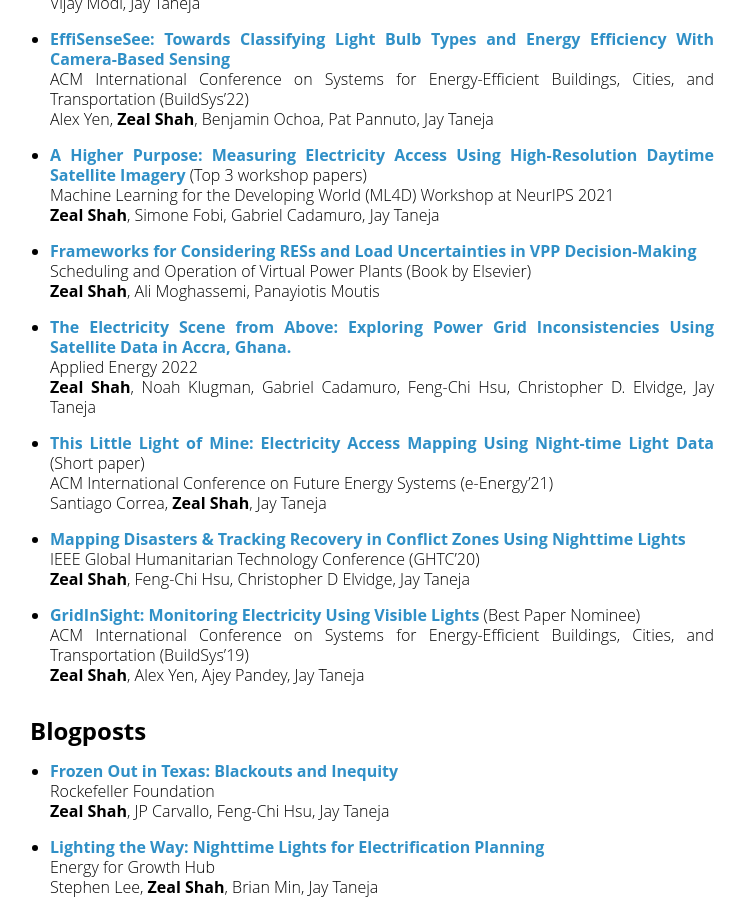
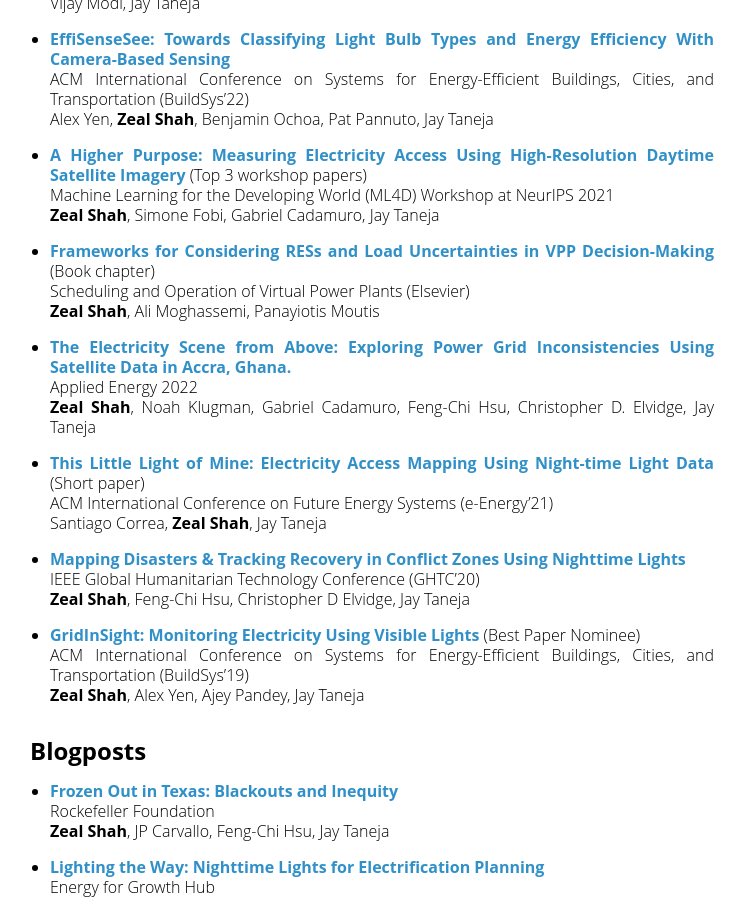
Before and after one commit to zealshah95/zealshah95.github.io, a Jekyll site: the page built from index.md, in a window 1280 px wide and 900 px high, scrolled down 1810 px. Shown: the whole window, without its empty margins (258-1003 px from the left). Built offline with Jekyll 4.4.1, drawn with Linux system fonts in a browser that asks for light colours; our own code applies the rules of GitHub Pages for plain Markdown files.

Commit message:
minor correction

```diff
--- a/index.md
+++ b/index.md
@@ -66,8 +66,8 @@
 	Machine Learning for the Developing World (ML4D) Workshop at NeurIPS 2021\\
 	**Zeal Shah**, Simone Fobi, Gabriel Cadamuro, Jay Taneja
 
-* [**Frameworks for Considering RESs and Load Uncertainties in VPP Decision-Making**](https://www.sciencedirect.com/science/article/pii/B9780323852678000159)\\
-	Scheduling and Operation of Virtual Power Plants (Book by Elsevier)\\
+* [**Frameworks for Considering RESs and Load Uncertainties in VPP Decision-Making**](https://www.sciencedirect.com/science/article/pii/B9780323852678000159) (Book chapter)\\
+	Scheduling and Operation of Virtual Power Plants (Elsevier)\\
 	**Zeal Shah**, Ali Moghassemi, Panayiotis Moutis
 
 * [**The Electricity Scene from Above: Exploring Power Grid Inconsistencies Using Satellite Data in Accra, Ghana.**](https://www.sciencedirect.com/science/article/abs/pii/S0306261922005980)\\
```
